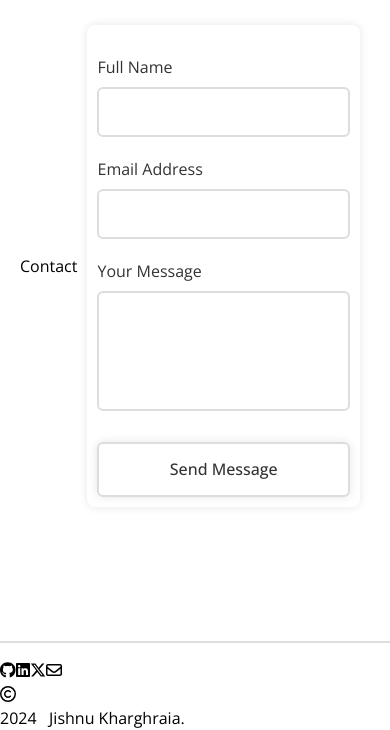
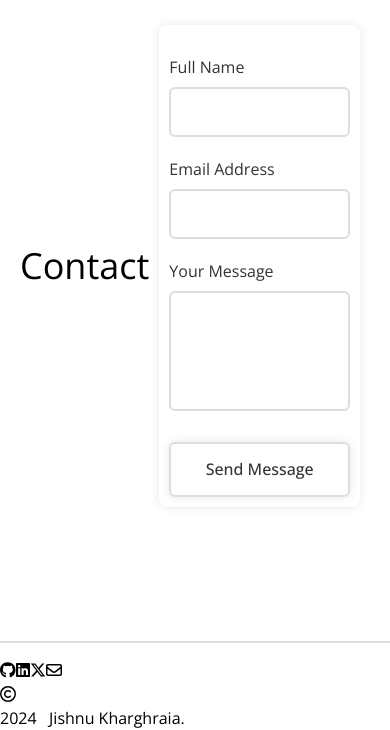
Before and after one commit to jishkhar/portfolio, a React (Vite) app: page / in a window 390 px wide. Shown: the part 3332-4062 px from the top of the page. Built offline with nearby package versions, Linux system fonts and the light colour scheme.

Commit message:
font size fix2

```diff
--- a/src/components/Contact/Contact.css
+++ b/src/components/Contact/Contact.css
@@ -71,12 +71,18 @@ form button:hover{
   /* Add responsive margins */
 @media (max-width: 768px) {
     .contact form {
-      margin: 40px 20px; /* Add horizontal margins on smaller screens */
+        margin: 40px 20px; /* Add horizontal margins on smaller screens */
+    }
+    .contact h1{
+        font-size: 3rem;
     }
 }
 
 @media (max-width: 480px) {
     .contact form {
-      margin: 40px 10px; /* Add smaller horizontal margins on very small screens */
+        margin: 40px 10px; /* Add smaller horizontal margins on very small screens */
+    }
+    .contact h1{
+        font-size: 2.25rem;
     }
 }
```
